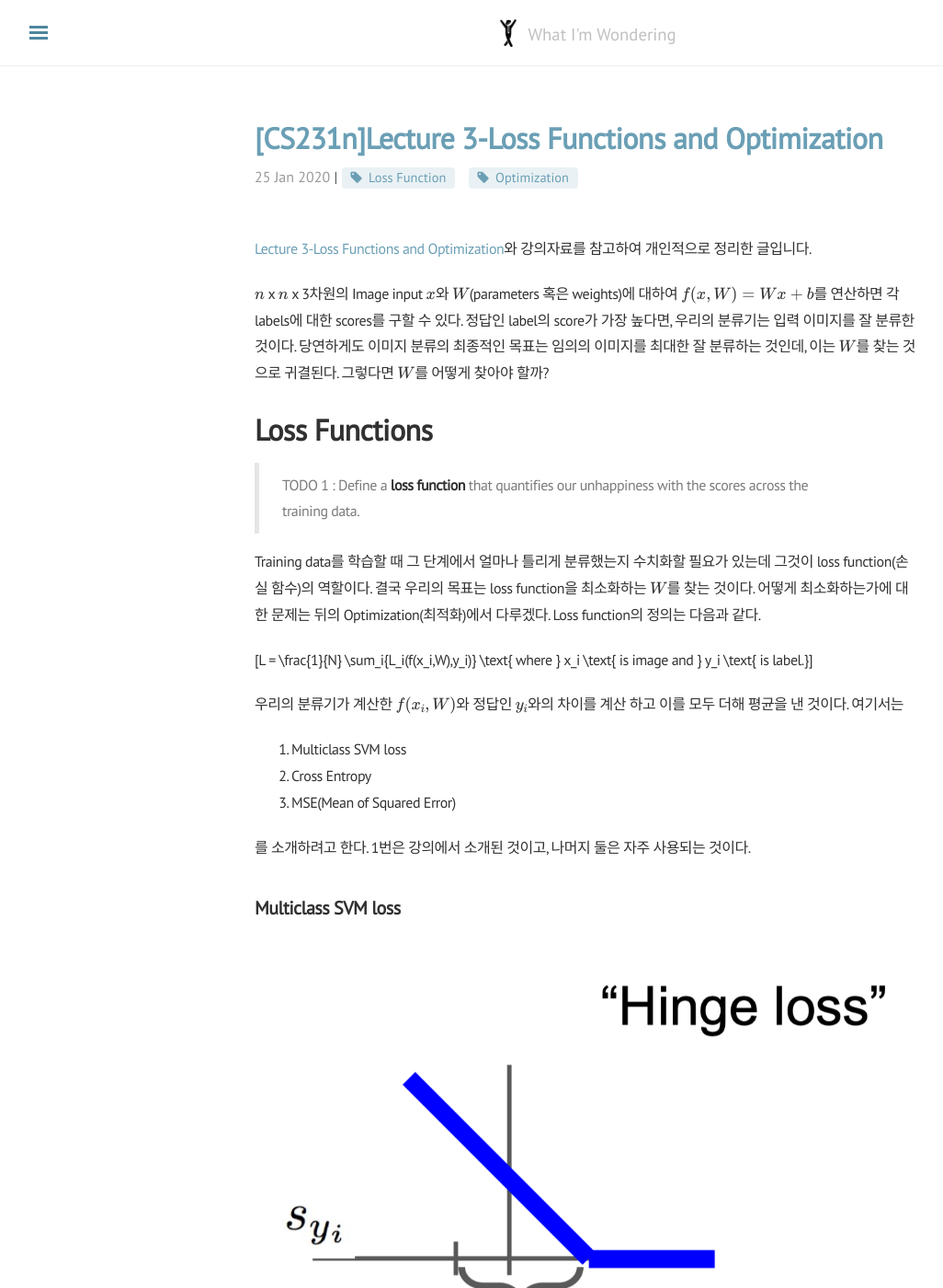
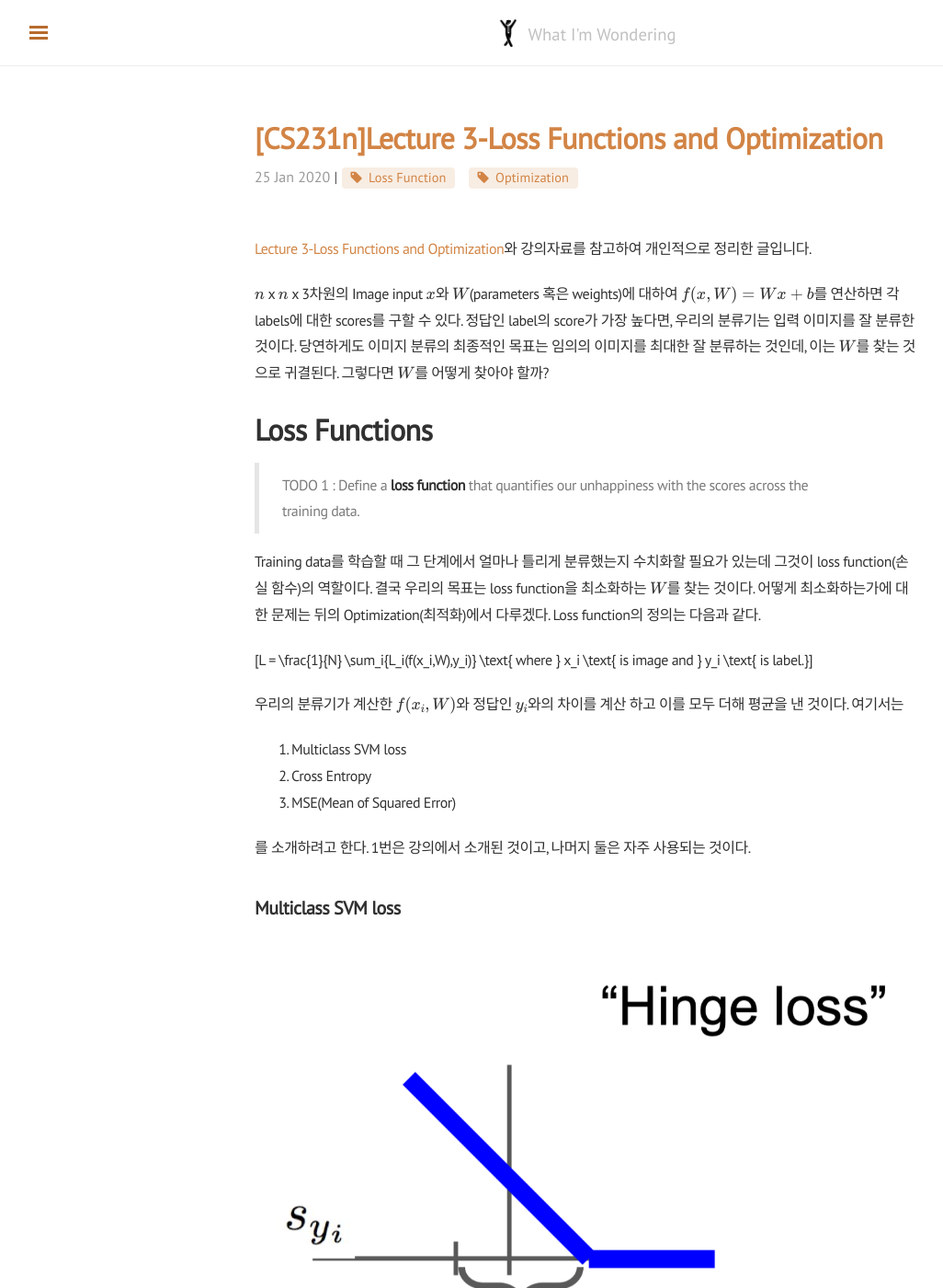
Before and after one commit to shanny924/shanny924.github.io, a Jekyll site: the page built from blog/index.html, in a window 1280 px wide and 1400 px high. Shown: the whole window at 92% size, without its empty margins (3-1029 px from the left). Built offline with Jekyll 4.4.1, drawn with Linux system fonts in a browser that asks for light colours; nearby versions of some CDN libraries; formulas are drawn with MathJax 3; the list of posts is cut into pages by our own code.

Commit message:
대문사진 수정

```diff
--- a/_config.yml
+++ b/_config.yml
@@ -1,7 +1,7 @@
 # Site Info
 title: Kim Myung Jun
 tagline: "What I'm Wondering"
-description:
+description: 안녕하세요 김명준입니다.
 baseurl:
 url: https://j0shuajun.github.io
 logo: '/public/images/mj.png'
@@ -52,7 +52,7 @@
 category_page: '/blog/categories/'
 
 hero:
-  image: /public/images/mj.png
+  image: /public/images/jeju.JPG
   caption: MJ
 
 # Puglins
--- a/_scss/_config.scss
+++ b/_scss/_config.scss
@@ -15,7 +15,7 @@
 $lightgrey:  #eee;
 $black:      #000;
 
-$theme-color: $blue;
+$theme-color: $orange;
 $theme-color-dark: darken($theme-color, 10%);
 
 $post-date-color: #9a9a9a;
```
Also changed, not shown: 1 other file.
